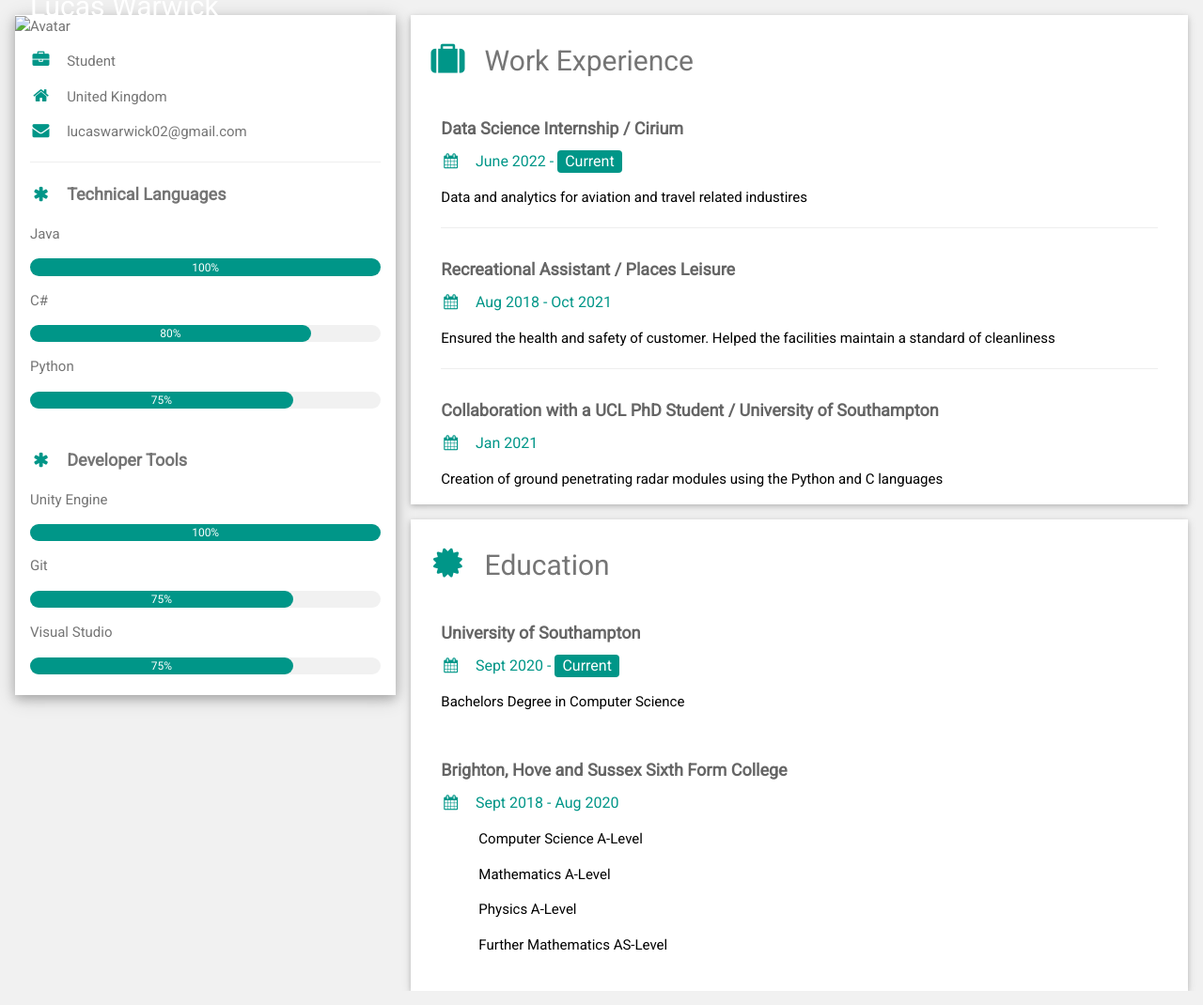
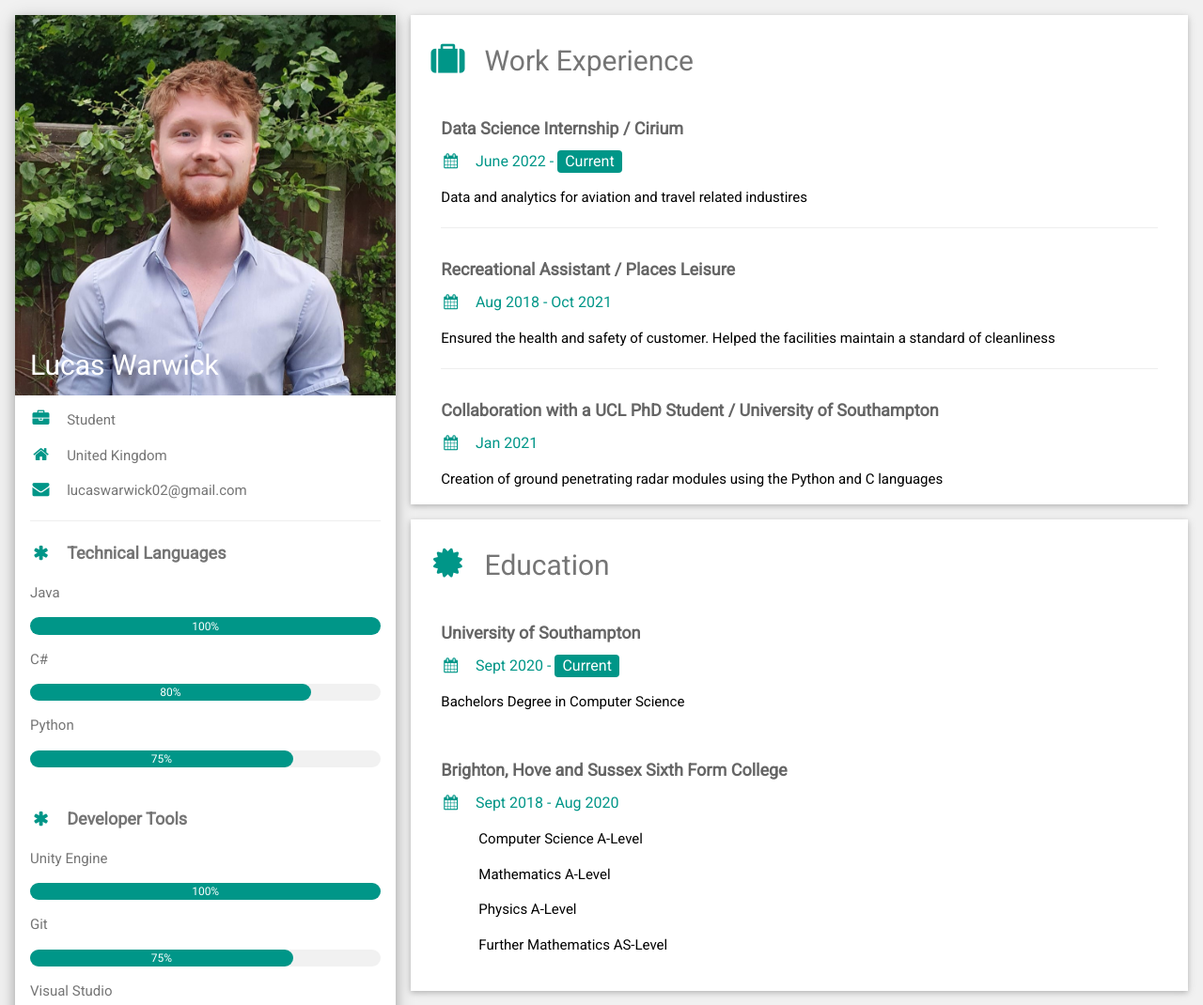
Before and after one commit to lucaswarwick02/online-resume, a plain HTML site: page index.html in a window 1280 px wide. Shown: the top 1070 px of the page at 94% size. Drawn offline with nearby package versions, Linux system fonts and the light colour scheme; the site is published under a folder, as on GitHub Pages, so addresses that start at the root find nothing.

Commit message:
Attempt image fix

```diff
--- a/index.html
+++ b/index.html
@@ -24,7 +24,7 @@ html,body,h1,h2,h3,h4,h5,h6 {font-family: "Roboto", sans-serif}
 
       <div class="w3-white w3-text-grey w3-card-4">
         <div class="w3-display-container">
-          <img src="/images/profle-picture.jpg" style="width:100%" alt="Avatar">
+          <img src="images/profle-picture.jpg" style="width:100%" alt="Avatar">
           <div class="w3-display-bottomleft w3-container w3-text-black">
             <h2 style="color:white">Lucas Warwick</h2>
           </div>
```
